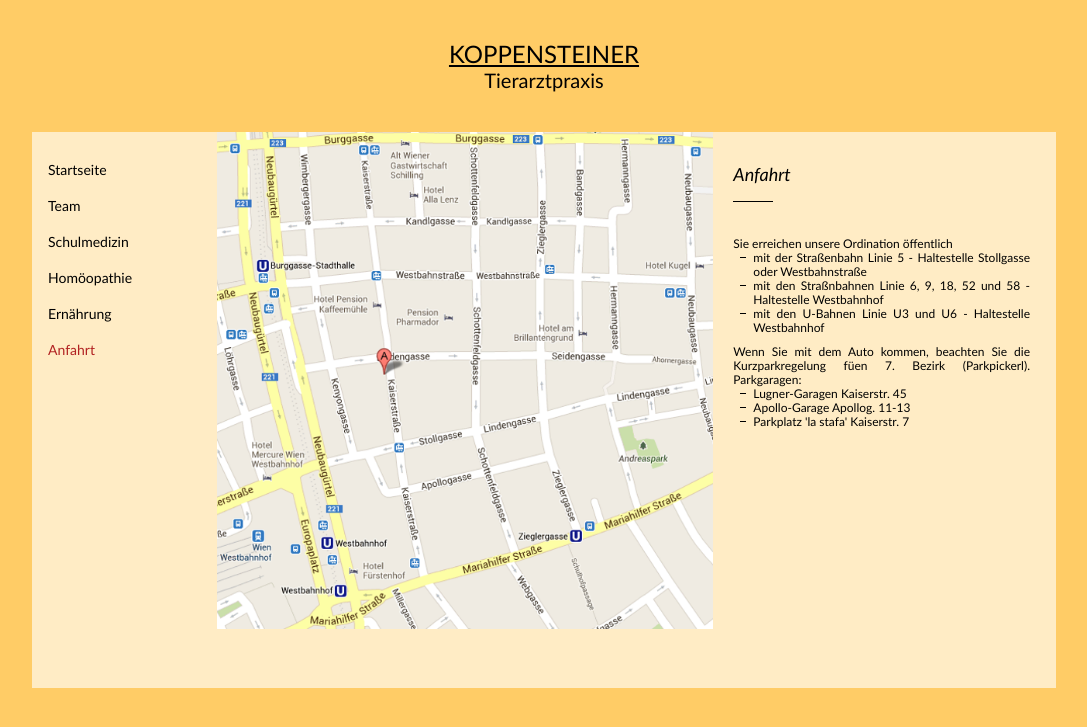
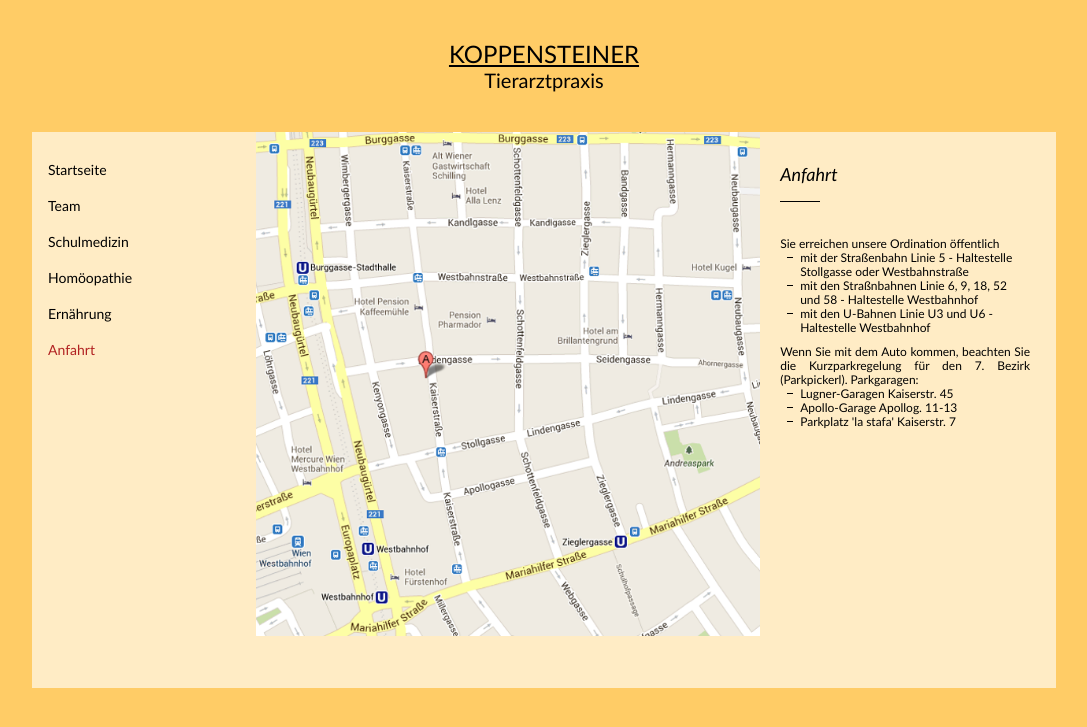
Before and after one commit to richardtraindl/tierarztpraxis-kaiserstrasse.at, a Jekyll site: the page built from anfahrt.html, in a window 1280 px wide. Shown: the top 727 px of the page, without its empty margins (96-1183 px from the left). Built offline with Jekyll 4.4.1, drawn with Linux system fonts in a browser that asks for light colours.

Commit message:
small changes

```diff
--- a/anfahrt.html
+++ b/anfahrt.html
@@ -44,7 +44,7 @@ id: anfahrt
 						<div class="small-gap"></div>
 
 						<p>
-							Wenn Sie mit dem Auto kommen, beachten Sie die Kurzparkregelung füen 7. Bezirk (Parkpickerl).
+							Wenn Sie mit dem Auto kommen, beachten Sie die Kurzparkregelung für den 7. Bezirk (Parkpickerl).
 							Parkgaragen:
 						</p>
 						<ul>
--- a/styles/all.css
+++ b/styles/all.css
@@ -17,6 +17,25 @@ footer, header, hgroup, menu, nav, section {
 	display: block;
 }
 
+.div-table {
+	display: table;
+	border-collapse: collapse;
+	width: 100%;
+	height: 100%;
+}
+
+.div-row {
+	display: table-row;
+	width: 100%;
+	height: 100%;
+}
+
+.div-cell {
+	display: table-cell;
+	vertical-align: top;
+	height: 100%;
+}
+
 a, a:link, a:visited, a:active, a:focus {
 	text-decoration: none;
 	color: black;
@@ -24,6 +43,13 @@ a, a:link, a:visited, a:active, a:focus {
 
 a:hover {
 	color: #2F4F4F;
+}
+
+li {
+	list-style-image: url("../img/listitem.png");
+	/* list-style-position: inside; */
+	margin-left: 20px;
+	text-align: left;
 }
 
 .fbold {
@@ -71,36 +97,3 @@ a:hover {
 .huge-gap {
 	padding-bottom: 30px;
 }
-
-.div-table {
-	display: table;
-	border-collapse: collapse;
-	width: 100%;
-	height: 100%;
-}
-
-.div-row {
-	display: table-row;
-	width: 100%;
-	height: 100%;
-}
-
-.div-cell {
-	display: table-cell;
-	vertical-align: top;
-	height: 100%;
-}
-
-a.internal-link {
-	color: #1B61B6;
-}
-
-a.internal-link:hover {
-	color: blue;
-}
-
-li {
-	list-style-image: url("../img/listitem.png");
-	/* list-style-position: inside; */
-	margin-left: 20px;
-}
--- a/styles/desktop3.css
+++ b/styles/desktop3.css
@@ -35,7 +35,7 @@ header p {
 }
 
 #content-wrapper {
-	margin-bottom: 20px;
+	/* margin-bottom: 20px; */
 	padding: 0px 16px 16px 16px;
 	background-color: #FFECC5; /*#FFE09E; /* #FFFBD7; /* #FFFACD; */
 	min-height: 540px;
@@ -44,7 +44,7 @@ header p {
 }
 
 #navigation {
-	width: 16%;
+	width: 20%;
 	padding: 10px 10px 10px 0px;
 }
 
@@ -53,20 +53,20 @@ header p {
 }
 
 #content {
-	width: 84%;
+	width: 80%;
 }
 
 .content1 {
 	padding: 0px 10px 0px 10px;
-	width: 62%;
+	width: 66%;
 }
 
 .content2 {
 	padding: 30px 10px 0px 10px;
-	width: 38%;
+	width: 34%;
 }
 
-.content2 h* {
+.content2 h2 {
 	text-align: left;
 }
 
@@ -171,28 +171,9 @@ table {
 	width: 100%;
 }
 
-/*
-li {
-	margin-left: 15px;
-	list-style-type: none;
-}
-
-ul.parkgaragen {
-	list-style-type: none;
-}
-
-ul.parkgaragen li {
-	padding: 0px 5px 0px 0px;
-}
-*/
-
 img {
 	width: 100%;
 	display: block;
-}
-
-article#team ul, article#team li {
-	text-align: left;
 }
 
 section h2 {
```
